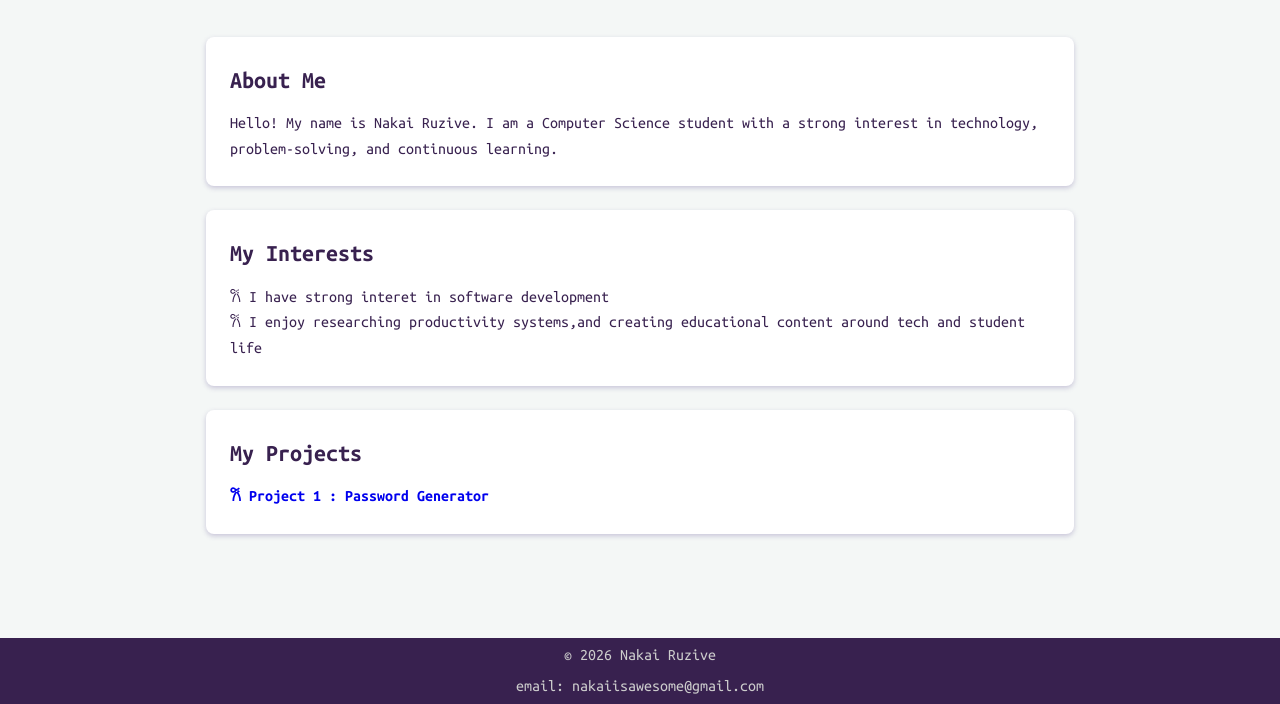
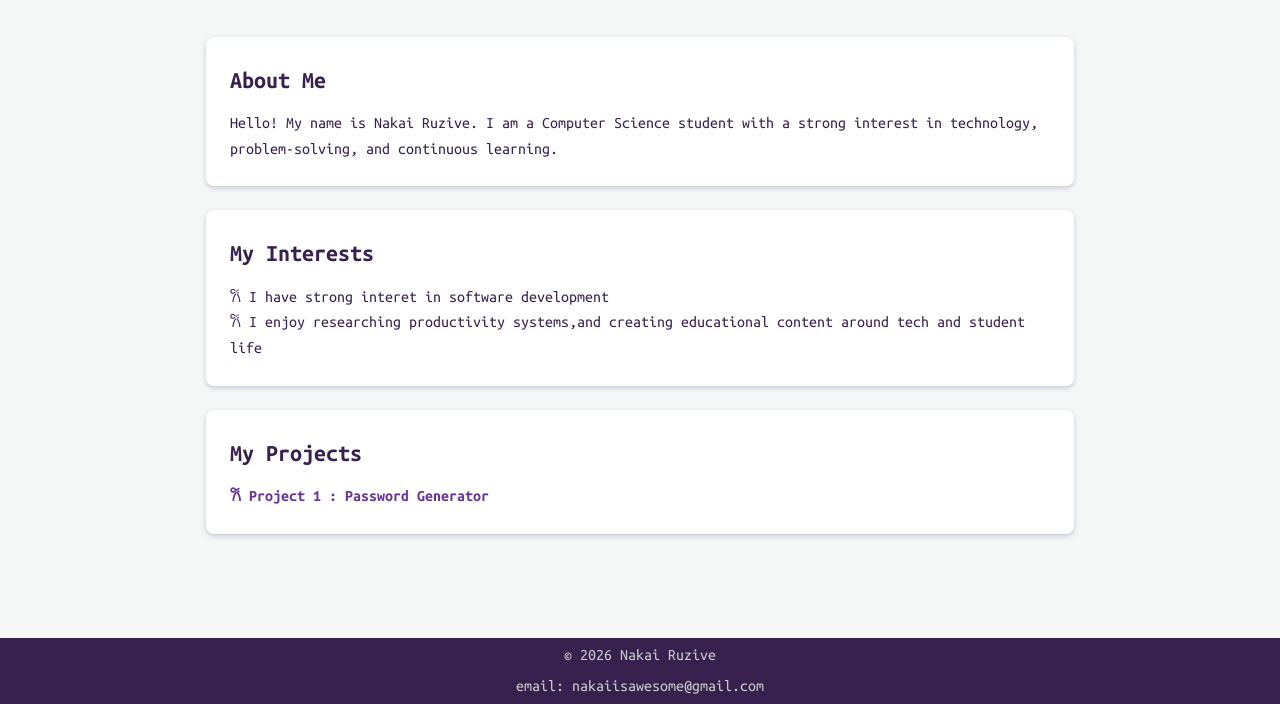
Before and after one commit to nakairuzive-student01/Lab-1---2545862, a plain HTML site: page index.html in a window 1280 px wide. Shown: the part 96-800 px from the top of the page. Drawn offline with Linux system fonts and the light colour scheme.

Commit message:
Change link colour in css

```diff
--- a/style.css
+++ b/style.css
@@ -88,7 +88,7 @@ li{
 
 /* ===== Article Projects ===== */
 
-#projects li {
+#projects a {
     color: var(--accent-color);
 }
 
```
